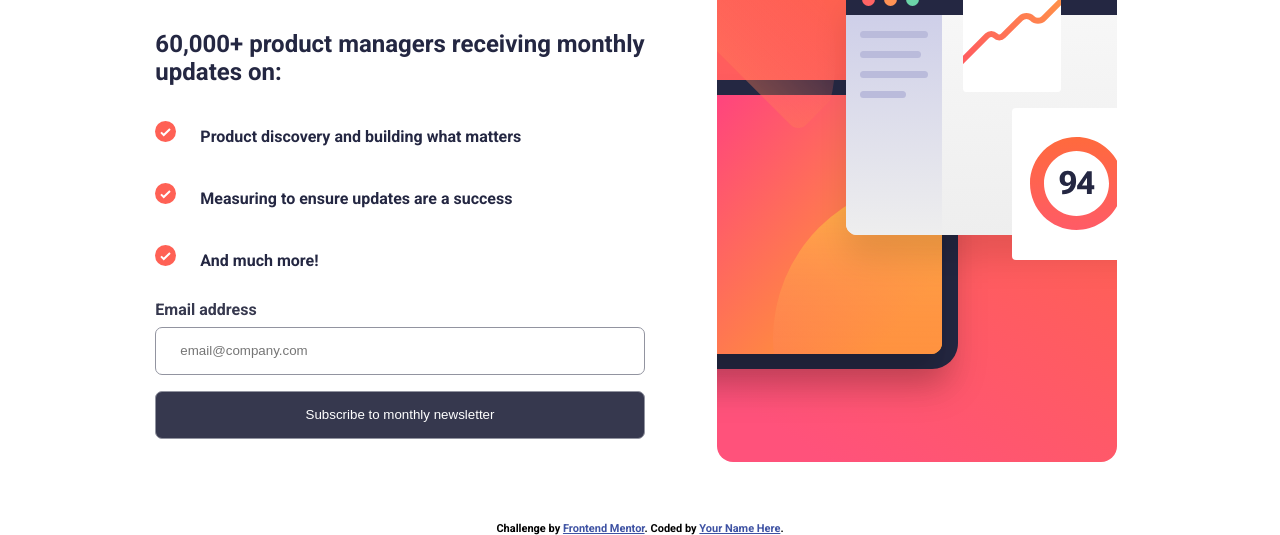
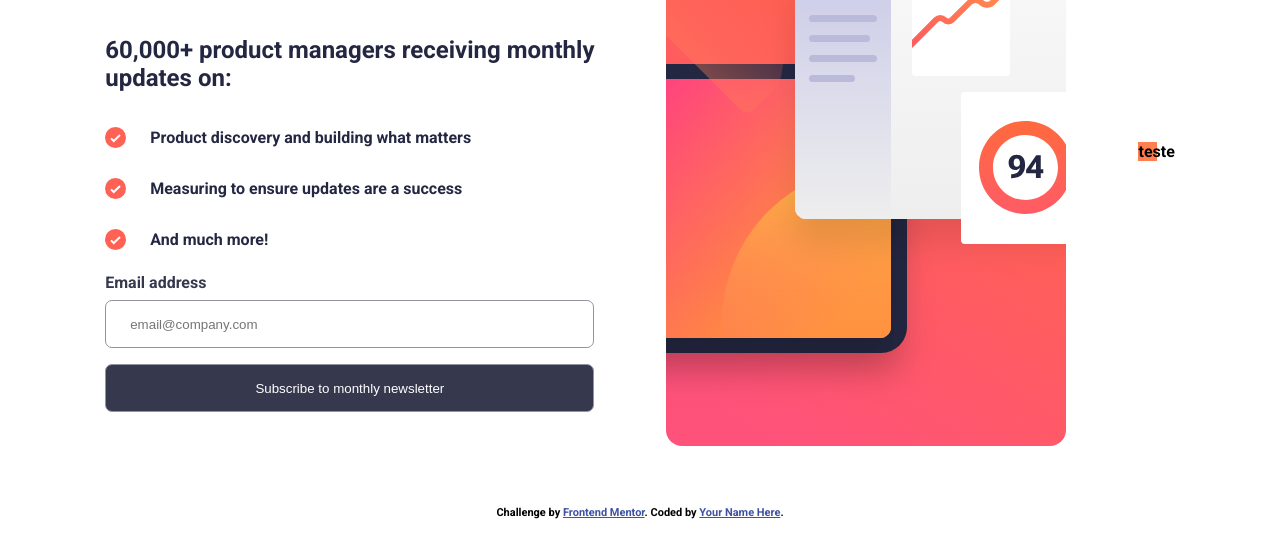
Before and after one commit to mikaelelias/newsletter-sign-up-with-success-message-main, a plain HTML site: page index.html in a window 1280 px wide. Shown: the part 267-802 px from the top of the page. Drawn offline with Linux system fonts and the light colour scheme.

Commit message:
init modal

```diff
--- a/index.html
+++ b/index.html
@@ -15,6 +15,7 @@
   </style>
 </head>
 <body>
+  <section>
     <div class="container">
       <div class="information">
 
@@ -28,9 +29,7 @@
 
         <div class="itens">
           <div class="icons">
-          <div class="check">
             <svg xmlns="http://www.w3.org/2000/svg" width="21" height="21" viewBox="0 0 21 21"><g fill="none"><circle cx="10.5" cy="10.5" r="10.5" fill="#FF6155"/><path stroke="#FFF" stroke-width="2" d="M6 11.381 8.735 14 15 8"/></g></svg>
-          </div>
             <p>Product discovery and building what matters</p>
           </div>
 
@@ -50,7 +49,6 @@
           <input type="email" name="email" class="input-email" required placeholder="email@company.com">
 
           <button class="btn">Subscribe to monthly newsletter</button>
-
         </div>
 
       </div>
@@ -58,11 +56,23 @@
       <div class="img">
         <img src="assets/images/illustration-sign-up-desktop.svg" alt="image">
       </div>
+
+      <section>
+        <div class="modal">
+          <div class="container_modal">
+            <p>teste</p>
           </div>
+        </div>
+      </section>
+    </div>
+  </section>
 
   <div class="attribution">
     Challenge by <a href="https://www.frontendmentor.io?ref=challenge" target="_blank">Frontend Mentor</a>.
     Coded by <a href="#">Your Name Here</a>.
   </div>
+
+
+
 </body>
 </html>
--- a/style.css
+++ b/style.css
@@ -11,7 +11,8 @@ body {
 }
 
 .container {
-    margin-top: 5rem;
+    position: relative;
+    margin-top: 4rem;
     max-width: 100%;
     max-height: 100%;
     padding: 3rem;
@@ -44,7 +45,6 @@ body {
 
 .information p {
     font-size: 1rem;
-    margin-top: 1.0rem;
     align-items: center;
     vertical-align: middle;
     color: hsl(234, 29%, 20%);
@@ -58,10 +58,8 @@ body {
 
 .icons {
     display: flex;
-    align-items: baseline;
-    vertical-align: middle;
+    align-items: center;
     gap: 1.5rem;
-    line-height: 30px;
 }
 
 .validation {
@@ -69,7 +67,6 @@ body {
     flex-direction: column;
     margin-top: 1.5rem;
     gap: 1rem;
-
 }
 
 label {
@@ -95,6 +92,14 @@ label {
     border-radius: 7px;
     border-color: hsl(231, 7%, 60%);
     color: hsl(0, 0%, 100%);
+}
+
+.modal {
+    display: inline-block
+    position: absolute;
+    background-color: coral;
+    width: 50%;
+    height: 40%;
 }
 
 @media (min-width: 1440px) {
@@ -125,6 +130,5 @@ label {
         font-size: 0.8rem;
         margin-top: 1.0rem;
         align-items: center;
-
     }
 }
```
Lines whose indentation alone changed are shown as unchanged.
